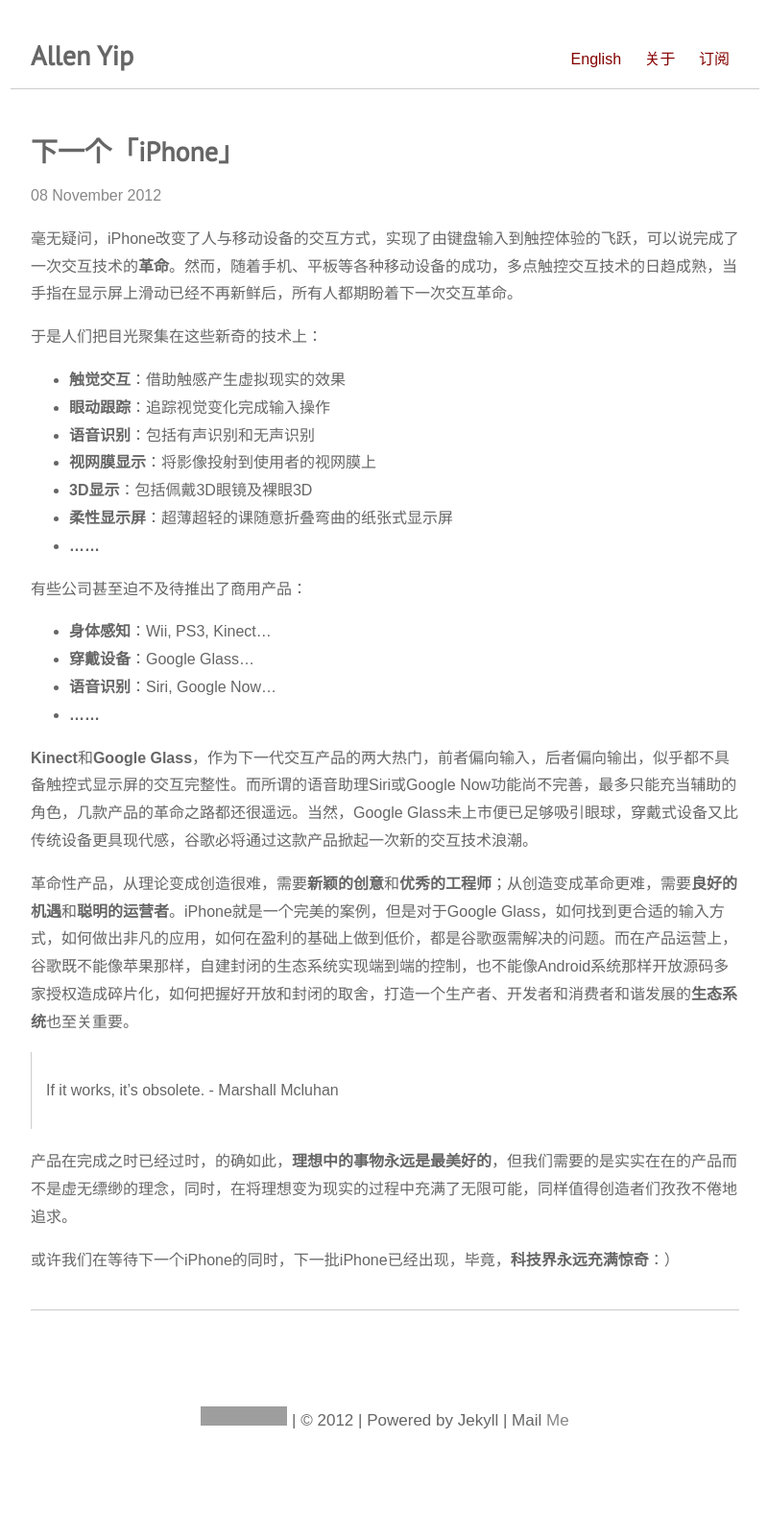
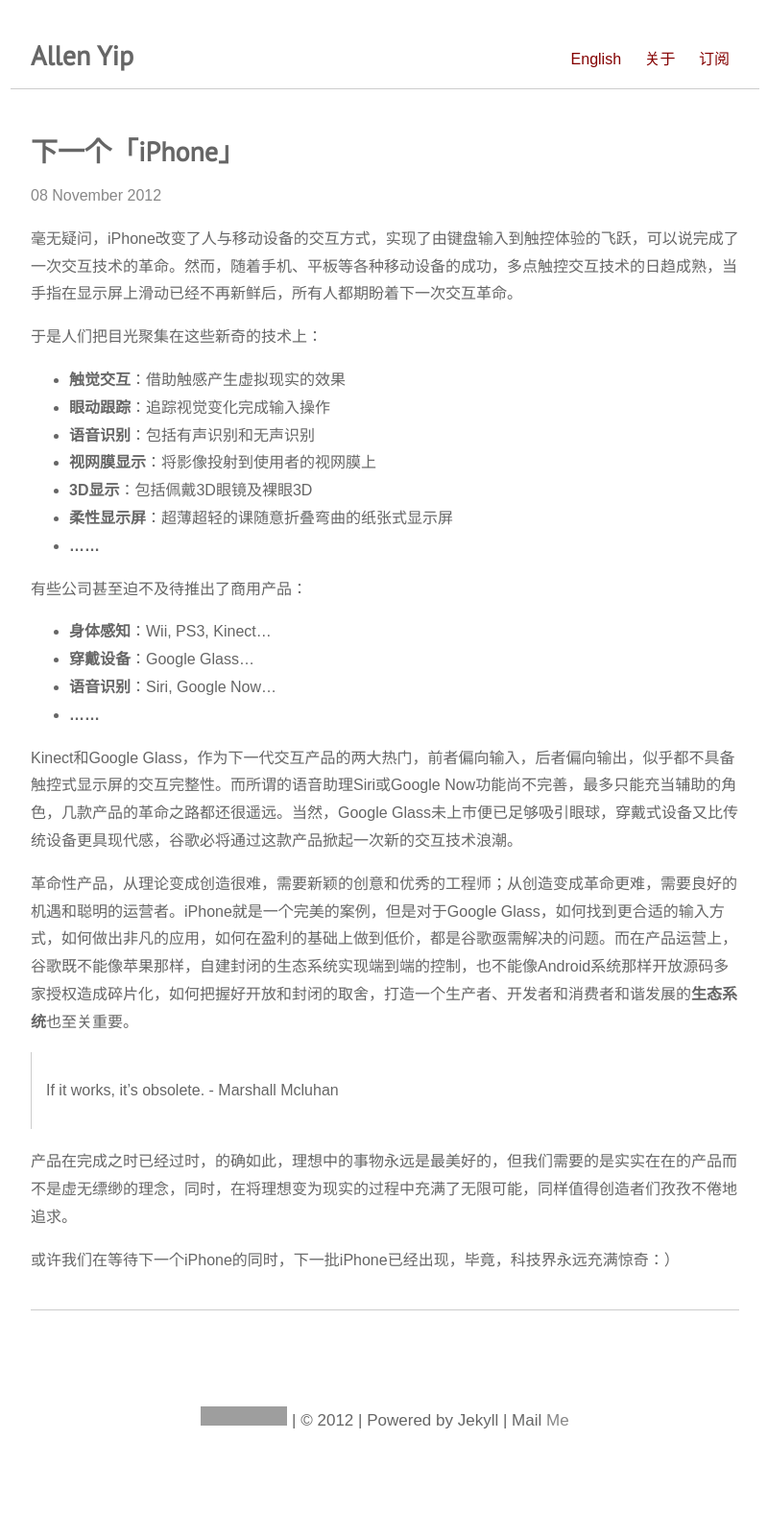
Before and after one commit to allenyip/allenyip.github.com, a Jekyll site: the page built from _posts/2012-11-08-the-next-iphone.md, in a window 1280 px wide. Shown: the whole page at 96% size, without its empty margins (239-1039 px from the left). Built offline with Jekyll 4.4.1, drawn with Linux system fonts in a browser that asks for light colours; some web fonts are replaced; Markdown is read by kramdown in place of the engine named in the settings; grey boxes are pictures that could not be loaded.

```diff
--- a/_posts/2012-11-08-the-next-iphone.md
+++ b/_posts/2012-11-08-the-next-iphone.md
@@ -5,7 +5,7 @@
 layout: post
 
 ---
-毫无疑问，iPhone改变了人与移动设备的交互方式，实现了由键盘输入到触控体验的飞跃，可以说完成了一次交互技术的**革命**。然而，随着手机、平板等各种移动设备的成功，多点触控交互技术的日趋成熟，当手指在显示屏上滑动已经不再新鲜后，所有人都期盼着下一次交互革命。
+毫无疑问，iPhone改变了人与移动设备的交互方式，实现了由键盘输入到触控体验的飞跃，可以说完成了一次交互技术的革命。然而，随着手机、平板等各种移动设备的成功，多点触控交互技术的日趋成熟，当手指在显示屏上滑动已经不再新鲜后，所有人都期盼着下一次交互革命。
 
 于是人们把目光聚集在这些新奇的技术上：
 
@@ -24,12 +24,12 @@
 * **语音识别**：Siri, Google Now...
 * **……**
 
-**Kinect**和**Google Glass**，作为下一代交互产品的两大热门，前者偏向输入，后者偏向输出，似乎都不具备触控式显示屏的交互完整性。而所谓的语音助理Siri或Google Now功能尚不完善，最多只能充当辅助的角色，几款产品的革命之路都还很遥远。当然，Google Glass未上市便已足够吸引眼球，穿戴式设备又比传统设备更具现代感，谷歌必将通过这款产品掀起一次新的交互技术浪潮。
+Kinect和Google Glass，作为下一代交互产品的两大热门，前者偏向输入，后者偏向输出，似乎都不具备触控式显示屏的交互完整性。而所谓的语音助理Siri或Google Now功能尚不完善，最多只能充当辅助的角色，几款产品的革命之路都还很遥远。当然，Google Glass未上市便已足够吸引眼球，穿戴式设备又比传统设备更具现代感，谷歌必将通过这款产品掀起一次新的交互技术浪潮。
 
-革命性产品，从理论变成创造很难，需要**新颖的创意**和**优秀的工程师**；从创造变成革命更难，需要**良好的机遇**和**聪明的运营者**。iPhone就是一个完美的案例，但是对于Google Glass，如何找到更合适的输入方式，如何做出非凡的应用，如何在盈利的基础上做到低价，都是谷歌亟需解决的问题。而在产品运营上，谷歌既不能像苹果那样，自建封闭的生态系统实现端到端的控制，也不能像Android系统那样开放源码多家授权造成碎片化，如何把握好开放和封闭的取舍，打造一个生产者、开发者和消费者和谐发展的**生态系统**也至关重要。
+革命性产品，从理论变成创造很难，需要新颖的创意和优秀的工程师；从创造变成革命更难，需要良好的机遇和聪明的运营者。iPhone就是一个完美的案例，但是对于Google Glass，如何找到更合适的输入方式，如何做出非凡的应用，如何在盈利的基础上做到低价，都是谷歌亟需解决的问题。而在产品运营上，谷歌既不能像苹果那样，自建封闭的生态系统实现端到端的控制，也不能像Android系统那样开放源码多家授权造成碎片化，如何把握好开放和封闭的取舍，打造一个生产者、开发者和消费者和谐发展的**生态系统**也至关重要。
 
 >If it works, it’s obsolete. - Marshall Mcluhan
 
-产品在完成之时已经过时，的确如此，**理想中的事物永远是最美好的**，但我们需要的是实实在在的产品而不是虚无缥缈的理念，同时，在将理想变为现实的过程中充满了无限可能，同样值得创造者们孜孜不倦地追求。
+产品在完成之时已经过时，的确如此，理想中的事物永远是最美好的，但我们需要的是实实在在的产品而不是虚无缥缈的理念，同时，在将理想变为现实的过程中充满了无限可能，同样值得创造者们孜孜不倦地追求。
 
-或许我们在等待下一个iPhone的同时，下一批iPhone已经出现，毕竟，**科技界永远充满惊奇**：）
+或许我们在等待下一个iPhone的同时，下一批iPhone已经出现，毕竟，科技界永远充满惊奇：）
```
Also changed, not shown: _posts/2012-11-13-html5-bubble.md (+4 -4 lines), _posts/2012-11-18-anonymous-and-v.md (+5 -5 lines).
